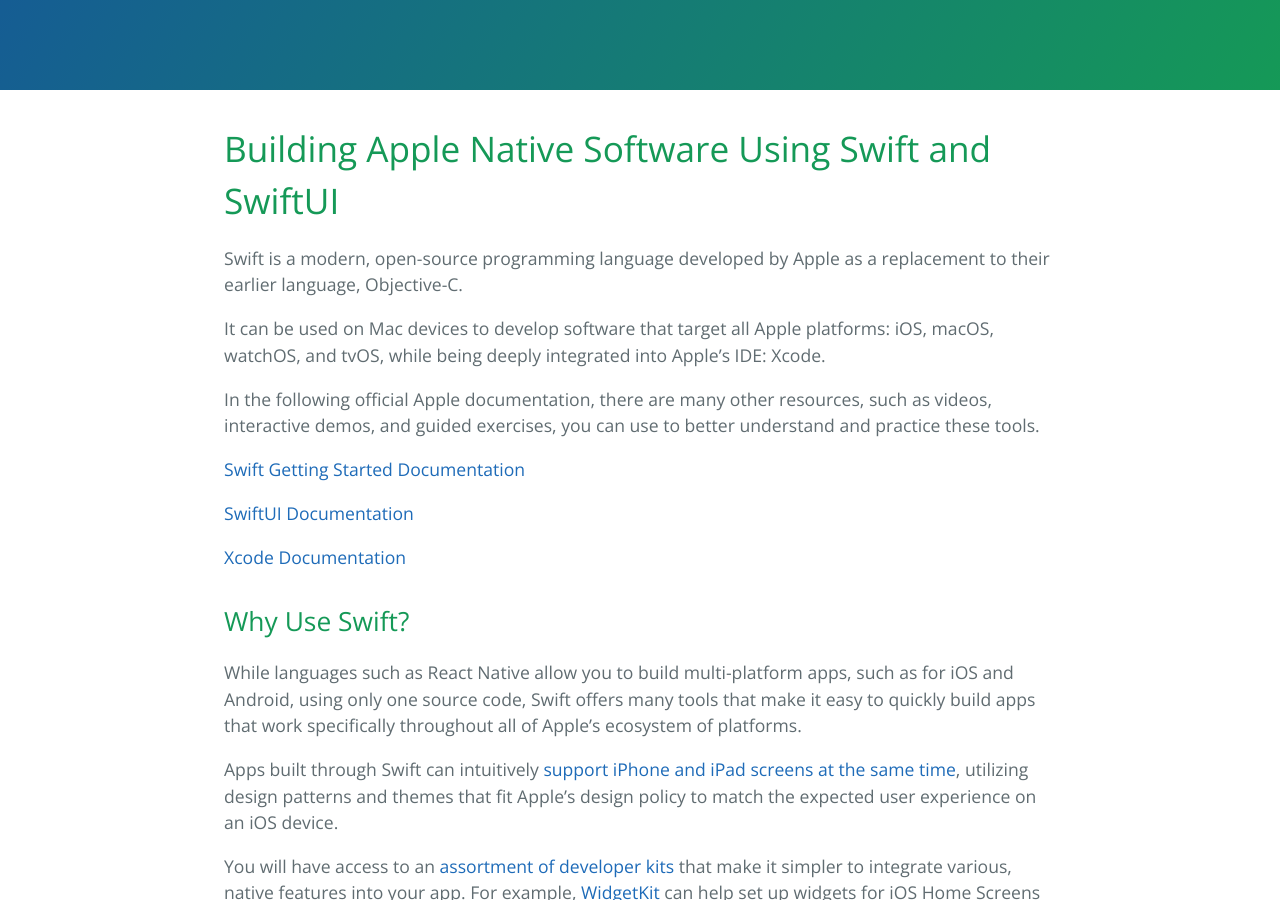
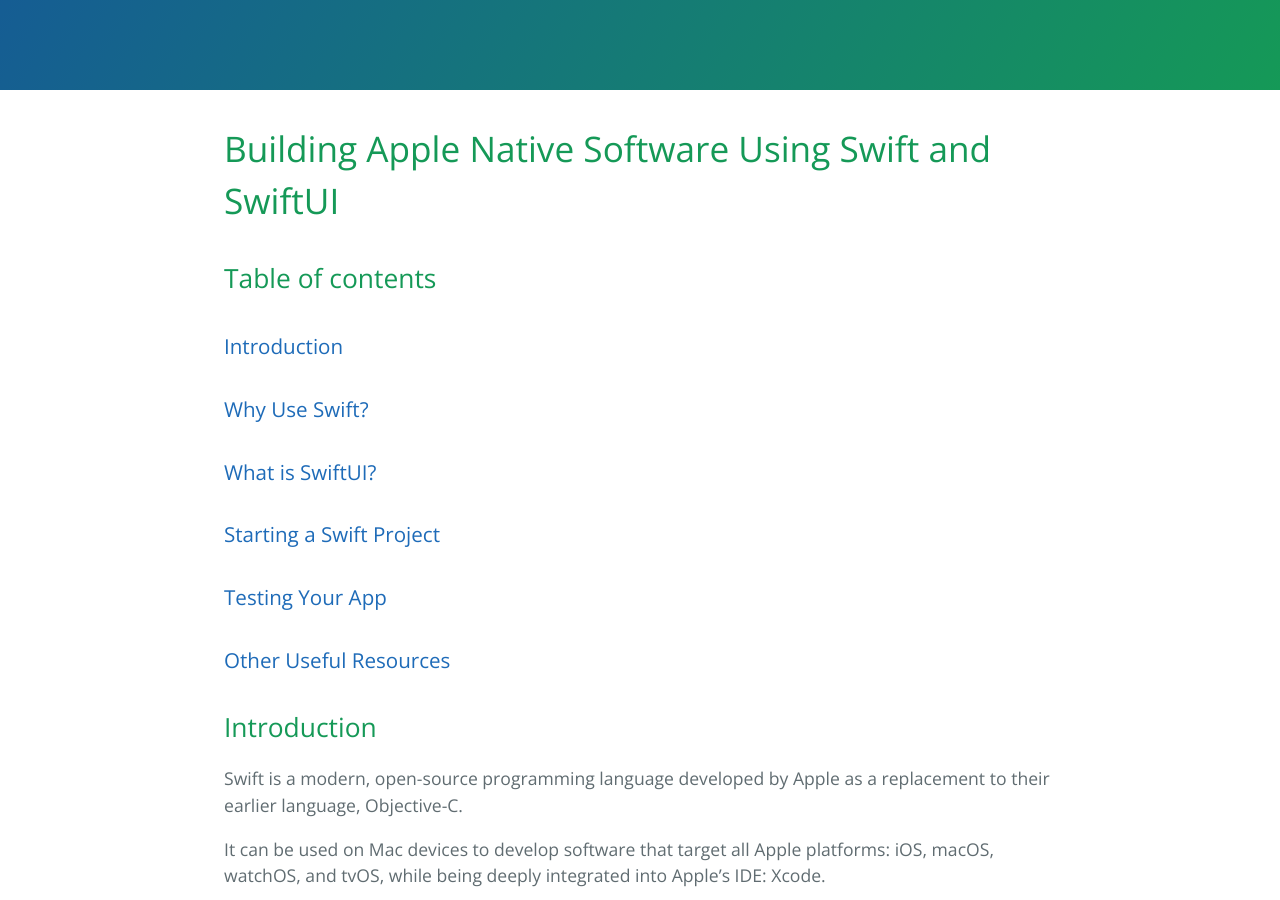
Before and after one commit to learning-software-engineering/learning-software-engineering.github.io, a Jekyll site: the page built from Topics/Tech_Stacks/swift.md, in a window 1280 px wide and 900 px high, scrolled down 216 px. Built offline with Jekyll 4.4.1, drawn with Linux system fonts in a browser that asks for light colours; our own code applies the rules of GitHub Pages for plain Markdown files.

Commit message:
add table of contents

```diff
--- a/Topics/Tech_Stacks/swift.md
+++ b/Topics/Tech_Stacks/swift.md
@@ -1,4 +1,14 @@
 # Building Apple Native Software Using Swift and SwiftUI
+
+## Table of contents
+### [Introduction](#introduction-1)
+### [Why Use Swift?](#why-use-swift-1)
+### [What is SwiftUI?](#what-is-swiftui-1)
+### [Starting a Swift Project](#starting-a-swift-project-1)
+### [Testing Your App](#testing-your-app-1)
+### [Other Useful Resources](#other-useful-resources-1)
+
+## Introduction
 Swift is a modern, open-source programming language developed by Apple as a replacement to their earlier language, Objective-C.
 
 It can be used on Mac devices to develop software that target all Apple platforms: iOS, macOS, watchOS, and tvOS, while being deeply
```
